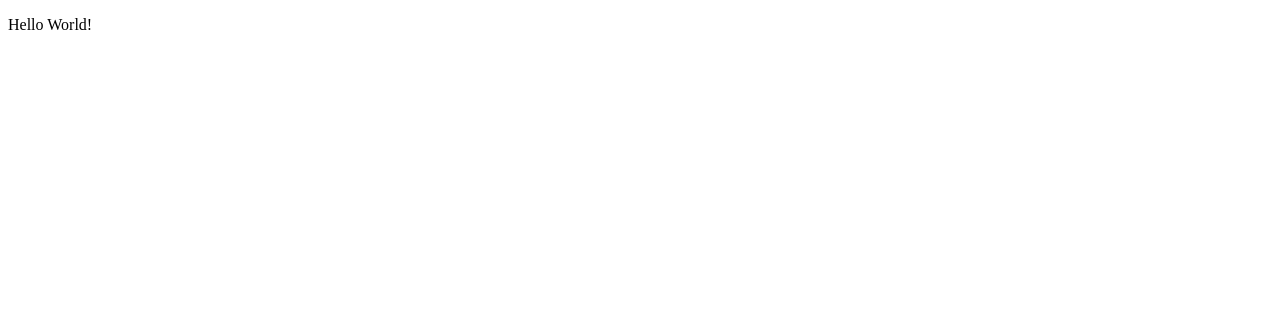
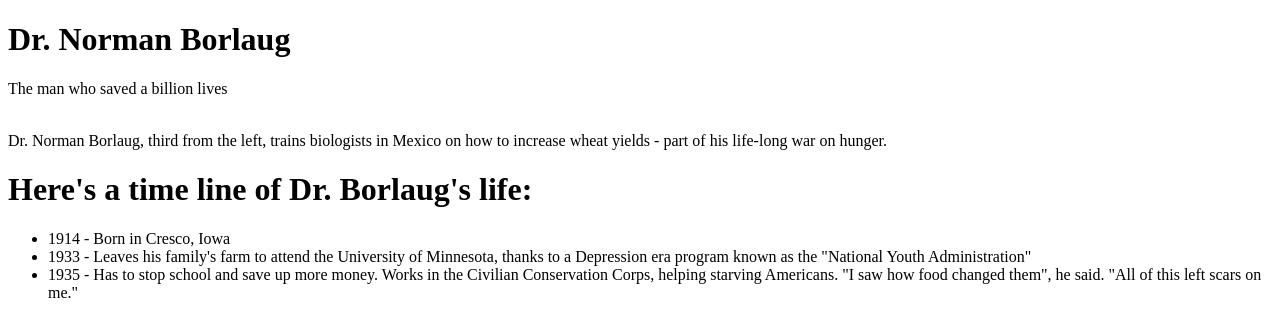
Before and after one commit to amare1990/Ethio-Angola-Tribute-Page, a plain HTML site: page index.html in a window 1280 px wide. Drawn offline with Linux system fonts and the light colour scheme.

Commit message:
some HTML added

```diff
--- a/index.html
+++ b/index.html
@@ -8,8 +8,40 @@
 
   <body>
     <script src="https://cdn.freecodecamp.org/testable-projects-fcc/v1/bundle.js"></script>
+    <main id="main">
+      <header id="title">
+        <h1>Dr. Norman Borlaug</h1>
+        <p>The man who saved a billion lives</p>
+      </header>
+      <div id="img-div">
+        <img src="" alt="" id="image" max-width = 500px height="300px">
+        <figcaption id="img-caption"> Dr. Norman Borlaug, third from the left, trains biologists in Mexico on how to increase wheat yields - part of his life-long war on hunger. </figcaption>
 
-    <p>Hello World!</p>
+
+      </div>
+      <div id="tribute-info">
+        <h1>Here's a time line of Dr. Borlaug's life:</h1>
+        <ul>
+          <li class="info"> <span class="year"> 1914 </span> - Born in Cresco, Iowa
+
+          </li>
+          <li> <span class="year"> 1933  </span>- Leaves his family's farm to attend the University of Minnesota, thanks to a Depression era program known as the "National Youth Administration"
+
+          </li>
+          <li> <span class="year"> 1935 </span> - Has to stop school and save up more money. Works in the Civilian Conservation Corps, helping starving Americans. "I saw how food changed them", he said. "All of this left scars on me."
+          </li>
+
+        </ul>
+
+      </div>
+
+    </main>
+
+
+
+
+
+
     <script  src="js/index.js"></script>
   </body>
 </html>
```
